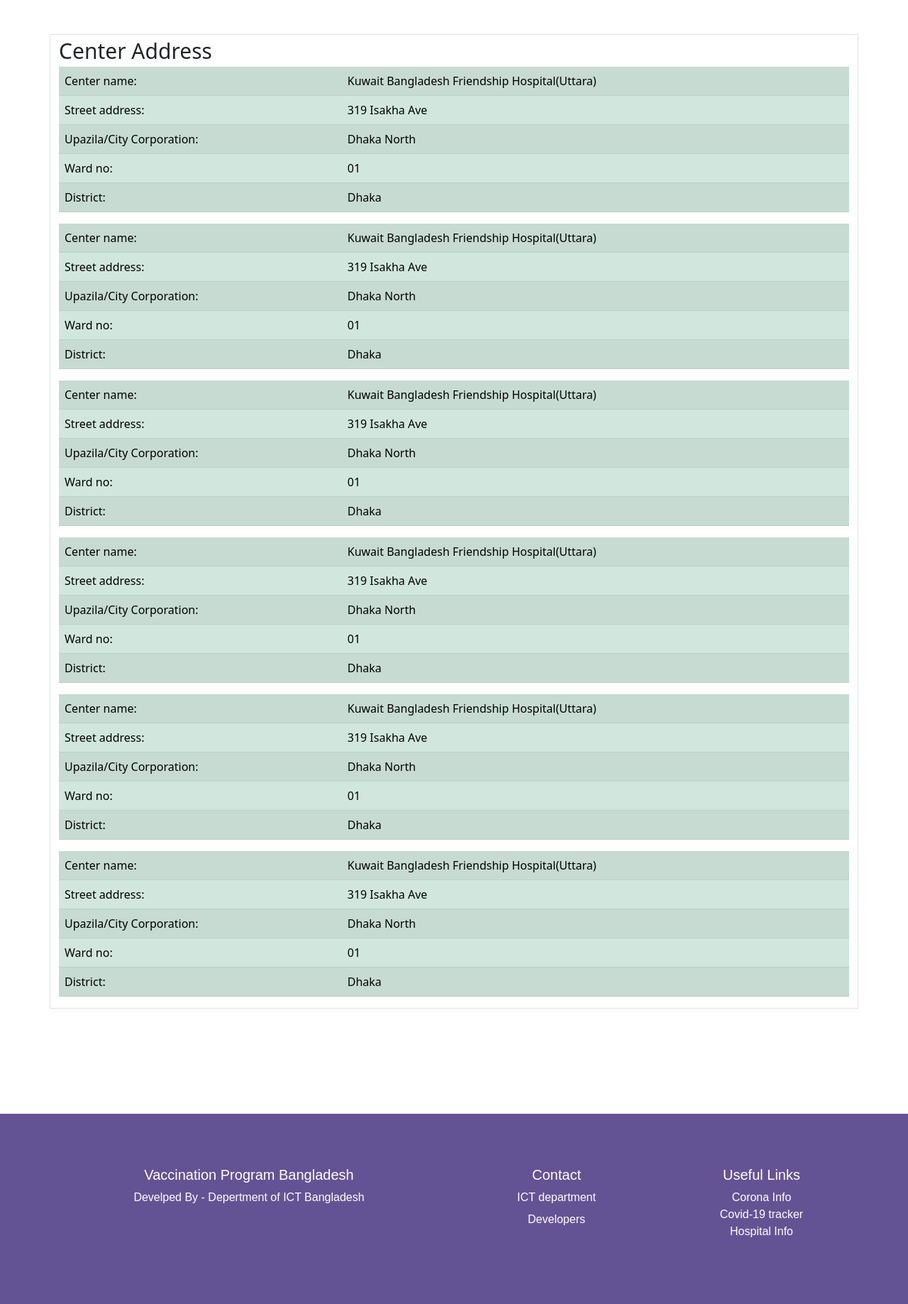
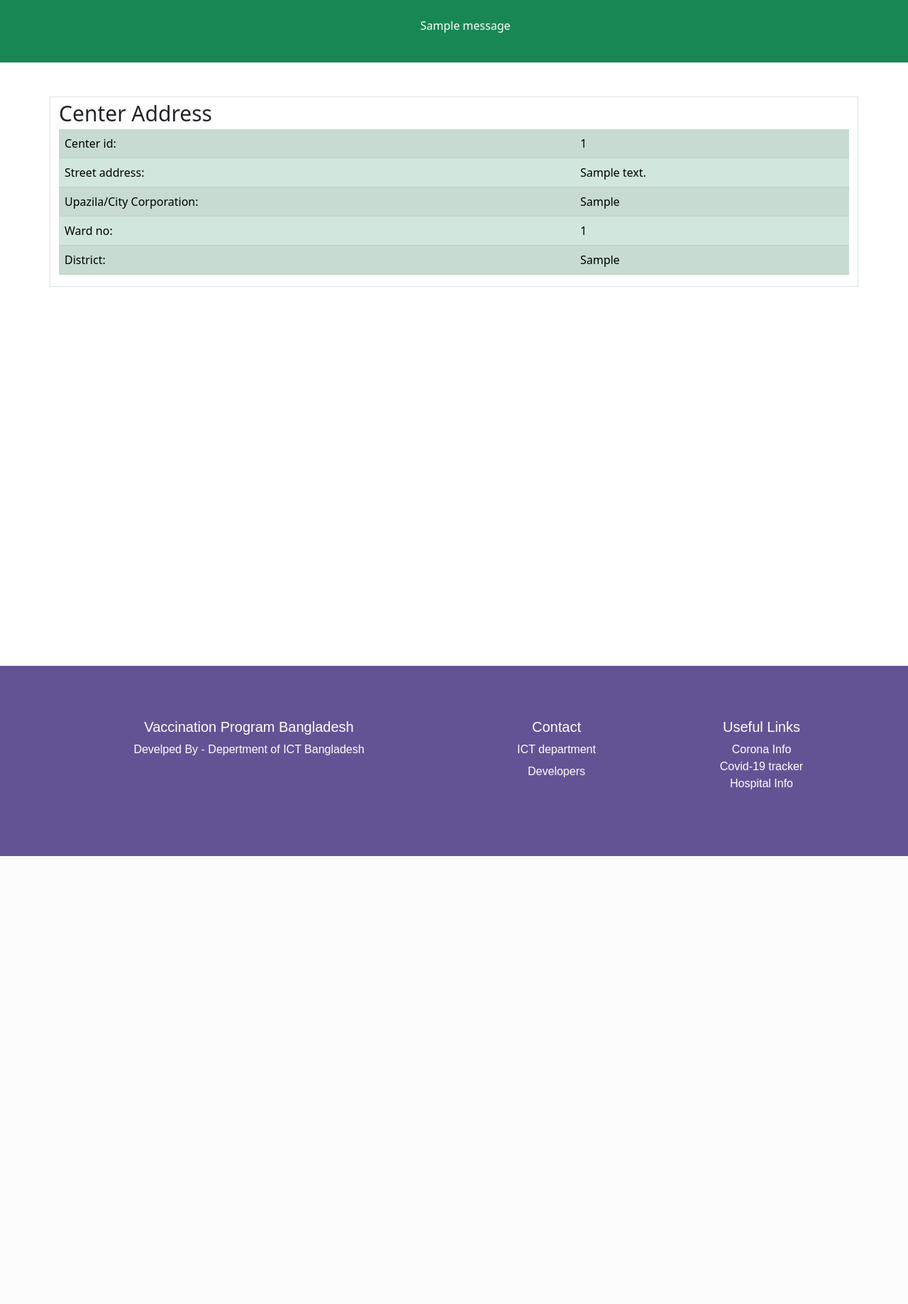
Before and after one commit to RezuanChowdhuryRifat/Vaccination_Registration_Website, a Django app: page /centeraddress/ in a window 1280 px wide. Shown: the part 80-1917 px from the top of the page at 71% size. After the commit the page ends 1286 px from the top, so only its background shows below. Run offline with Django 3.2, Linux system fonts and the light colour scheme; tables that the repository leaves empty hold one stand-in row (values such as "Sample post"); one stand-in notice (Sample message) is shown.

Commit message:
Changes in Registration process

```diff
--- a/templates/centeraddress.html
+++ b/templates/centeraddress.html
@@ -8,29 +8,29 @@
       <span style="text-align: center; font-size: 30px;">Center Address</span>
 
 
-    {% for x in "012345" %}
+    {% for x  in centers %}
 
 
     <table class="table table-success table-striped">
         <tr>
-            <td> Center name:</td>
-            <td>Kuwait Bangladesh Friendship Hospital(Uttara) </td>
+            <td> Center id:</td>
+             <td>{{x.id}} </td>
         </tr>
         <tr>
             <td>Street address:</td>
-             <td>319 Isakha Ave</td>
+             <td>{{x.street_address}}</td>
         </tr>
         <tr>
             <td>Upazila/City Corporation:</td>
-            <td>Dhaka North</td>
+            <td>{{x.upazilla_city_corporation}}</td>
         </tr>
         <tr>
             <td>Ward no:</td>
-            <td>01</td>
+            <td>{{x.ward_no}}</td>
         </tr>
         <tr>
             <td>District:</td>
-            <td>Dhaka</td>
+            <td>{{x.district}}</td>
         </tr>
       </table>
   {% endfor %}
--- a/templates/index.html
+++ b/templates/index.html
@@ -96,6 +96,15 @@
   <h4 class="bg-danger" style="text-align:center"> Please trun on JavaScript to use this website properly</h4>
 
   </noscript>
+ {% if messages %}
+      <div class="bg-success bd-gradient text-center text-white py-4">
+      <ul class="messages">
+          {% for message in messages %}
+          <div {% if message.tags %} class="{{ message.tags }}"{% endif %}>{{ message }}</div>
+          {% endfor %}
+      </ul>
+    </div>
+ {% endif %}
 
 <div style="min-height: 750px;">
 	 {% block content %}
--- /dev/null
+++ b/vaccination_app/otpform.py
@@ -0,0 +1,4 @@
+from django import forms
+
+class PostForm4(forms.Form):
+   OTP = forms.IntegerField()
--- a/vaccination_app/registrationform.py
+++ b/vaccination_app/registrationform.py
@@ -2,9 +2,17 @@ from django import forms
 from django.forms import widgets
 from django.forms.fields import CharField
 
-
+choice =(
+    ('264923041', 'Nagar Matri Sadan'),
+    ('413526234', 'Shaheed Sarwardi Medical College and Hospital'),
+    ('525200792', 'Kuwait Bangladesh Friendship Hospital(Uttara)'),
+    ('582216709', 'Bangabandhu Sheikh Mujib Medical University Hospital (BSMMU)'),
+    ('598595316', 'BGB Hospital'),
+)
 class PostForm(forms.Form):
 
    NID  = forms.IntegerField()
    Date_of_Birth = forms.DateField(widget=forms.SelectDateWidget(years=range(1921,2004)))
+   Phone_number  = forms.IntegerField()
+   Center = forms.ChoiceField(choices=choice)
    CAPTCHA = forms.CharField()
--- a/vaccination_app/registrationinfoform.py
+++ /dev/null
@@ -1,11 +0,0 @@
-from django import forms
-from django.db.models.enums import Choices
-from django.forms import widgets
-from django.forms.fields import CharField
-from django.utils.regex_helper import Choice
-
-choice_value= [('1', 'Dhaka'), ('2', 'Chittagong'), ('3', 'Khulna')]
-class PostForm3(forms.Form):
-   Phone_number  = forms.IntegerField()
-   Center = forms.ChoiceField(choices = choice_value)
-   OTP = forms.IntegerField()
--- a/vaccination_app/urls.py
+++ b/vaccination_app/urls.py
@@ -1,5 +1,5 @@
 from django.urls import path
-from .views import AddressView,RegistrationView,VaccinecardView,RegistrationinfoView
+from .views import AddressView,RegistrationView,VaccinecardView,OtpView
 from . import views
 
 app_name = 'vaccination_app'
@@ -13,6 +13,6 @@ urlpatterns = [
     path('centeraddress/', AddressView.as_view(), name='centerAddress'),
     path('registration/', RegistrationView.as_view(), name='registration'),
     path('vaccinecard/', VaccinecardView.as_view(), name='vaccinationcard'),
-    path('registrationinfo/', RegistrationinfoView.as_view(), name='registrationinfo'),
+    path('otp/', OtpView.as_view(), name='otp'),
 
 ]
--- a/vaccination_app/vaccinecardform.py
+++ b/vaccination_app/vaccinecardform.py
@@ -7,5 +7,5 @@ from django.forms.fields import CharField
 class PostForm2(forms.Form):
 
    NID  = forms.IntegerField()
-   Date_of_Birth = forms.DateField(widget=forms.SelectDateWidget)
+   Date_of_Birth = forms.DateField(widget=forms.SelectDateWidget(years=range(1921,2004)))
    CAPTCHA = forms.CharField()
--- a/vaccination_app/views.py
+++ b/vaccination_app/views.py
@@ -1,6 +1,7 @@
 
 from django.contrib import messages
 from django import forms
+from django.db.models.base import Model
 from django.db.models.query import QuerySet
 from django.forms.forms import Form
 from typing import List
@@ -10,13 +11,13 @@
 from django.views.generic import TemplateView, ListView, FormView
 from .registrationform import PostForm
 from .vaccinecardform import PostForm2
-from .registrationinfoform import PostForm3
+from .otpform import PostForm4
 from .models import Address, Nid, Center, CenterAddress, Student, GovernmentEmployee, Citizen, MedicalPersonel, Registration, Volunteering
 from django.http import HttpResponse, request
 from django.http import HttpResponseRedirect
 from django.core.exceptions import ValidationError
 from django.db import connection
-from datetime import datetime
+from datetime import date, datetime
 
 def HomePageView(request):
     return render(request, 'home.html')
@@ -35,20 +36,15 @@
     model = CenterAddress
     template_name = "centerAddress.html"
     context_object_name = "centers"
-    queryset = CenterAddress.objects.all().order_by('-id')[0:30]
+    queryset = CenterAddress.objects.all().order_by('id')
+
+
 
 
 
 class VaccinecardView(FormView):
     template_name = "vaccinecard.html"
     form_class = PostForm2
-
-
-class RegistrationView(FormView):
-    template_name = "registration.html"
-    form_class = PostForm
-    success_url="/registrationinfo"
-
 
     def form_valid(self, form):
         search_term=form.cleaned_data['NID']
@@ -58,10 +54,41 @@
             if valid and objects.dob == search_term2:
                 return super().form_valid(form)
             else:
+              form.add_error('NID', 'You are not registered')
+              return self.form_invalid(form)
+
+
+class RegistrationView(FormView):
+    template_name = "registration.html"
+    form_class = PostForm
+    success_url='/otp'
+
+
+    def form_valid(self, form):
+        search_term=form.cleaned_data['NID']
+        search_term2=form.cleaned_data['Date_of_Birth']
+        search_term3=form.cleaned_data['Phone_number']
+        search_term4=form.cleaned_data['Center']
+        valid = Nid.objects.filter(id=search_term)
+
+
+        print(search_term)
+        for objects in valid:
+            if valid and objects.dob == search_term2:
+
+                return super().form_valid(form)
+            else:
               form.add_error('NID', 'You are not eligible')
               return self.form_invalid(form)
 
 
-class RegistrationinfoView(FormView):
-    template_name = "registrationinfo.html"
-    form_class = PostForm3
+
+
+class OtpView(FormView):
+    template_name = "otp.html"
+    form_class=PostForm4
+    success_url='/'
+    def form_valid(self, form):
+       search_term5=form.cleaned_data['OTP']
+       messages.add_message(self.request, messages.SUCCESS, "You successfully registered")
+       return super().form_valid(form)
```
Also changed, not shown: templates/otp.html (added, +22 -0 lines), templates/registration.html (+6 -1 lines), templates/registrationinfo.html (deleted, +0 -43 lines).
